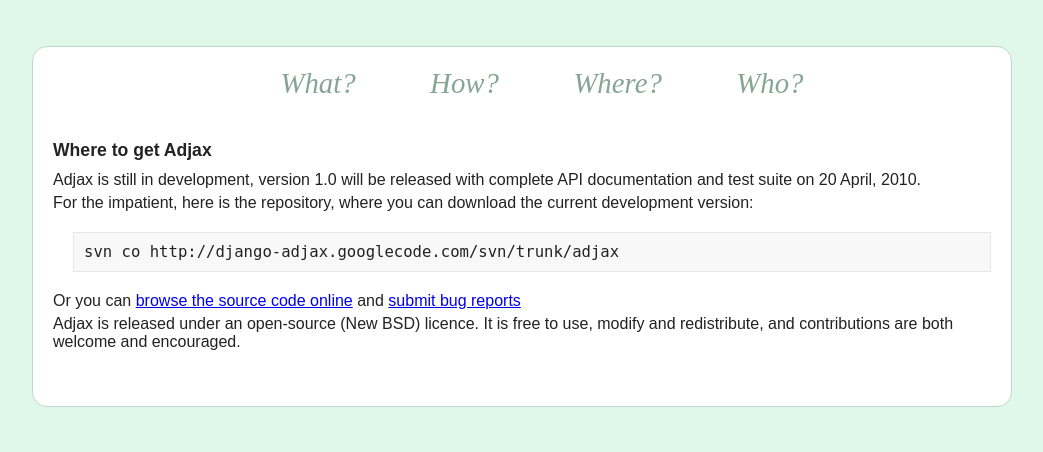
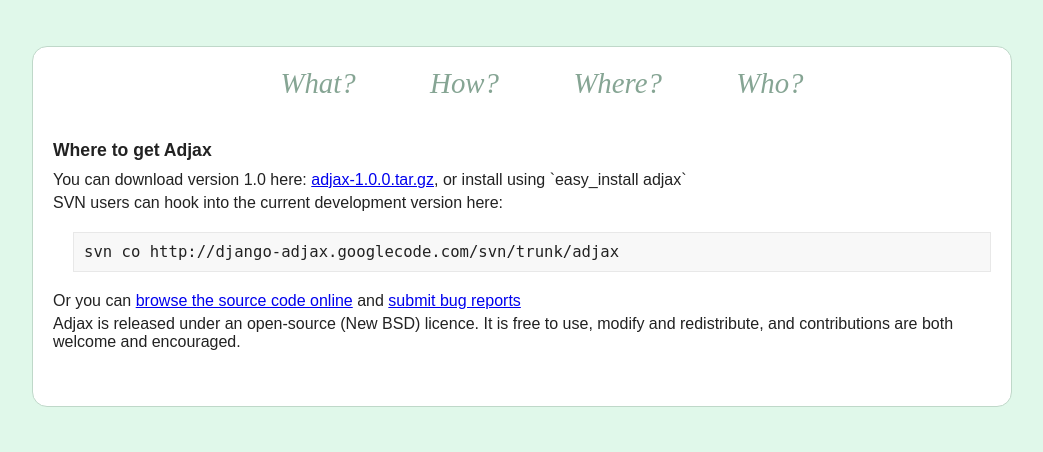
Before and after one commit to willhardy/Adjax, a Django app: template website/templates/where.html in a window 1280 px wide. Shown: the part 164-616 px from the top of the page, without its empty margins (118-1161 px from the left). Run offline with Django 3.2, Linux system fonts and the light colour scheme; the template is opened without the code that fills it, so the values that code supplies are empty; parts of the project's set-up code (start-up, migrations or seed data) failed here and were passed over.

Commit message:
Updating website information for 1.0 release.
git-svn-id: http://django-adjax.googlecode.com/svn/trunk@24 b102546a-eb6c-11de-b362-3513cf04e977

```diff
--- a/website/templates/where.html
+++ b/website/templates/where.html
@@ -2,9 +2,8 @@
 
 {% block content %}
     <h2>Where to get Adjax</h2>
-    <p>Adjax is still in development, version 1.0 will be released with complete API documentation and test suite on 20 April, 2010.
-    </p>
-    <p>For the impatient, here is the repository, where you can download the current development version:</p>
+    <p>You can download version 1.0 here: <a href="http://django-adjax.googlecode.com/files/adjax-1.0.0.tar.gz">adjax-1.0.0.tar.gz</a>, or install using `easy_install adjax`</p>
+    <p>SVN users can hook into the current development version here:</p>
     <pre>svn co http://django-adjax.googlecode.com/svn/trunk/adjax</pre>
     <p>Or you can <a href="http://code.google.com/p/django-adjax/source/browse/#svn/trunk/adjax">browse the source code online</a> and <a href="http://code.google.com/p/django-adjax/issues/entry">submit bug reports</a></p>
     <p>Adjax is released under an open-source (New BSD) licence. It is free to use, modify and redistribute, and contributions are both welcome and encouraged.</p>
```
